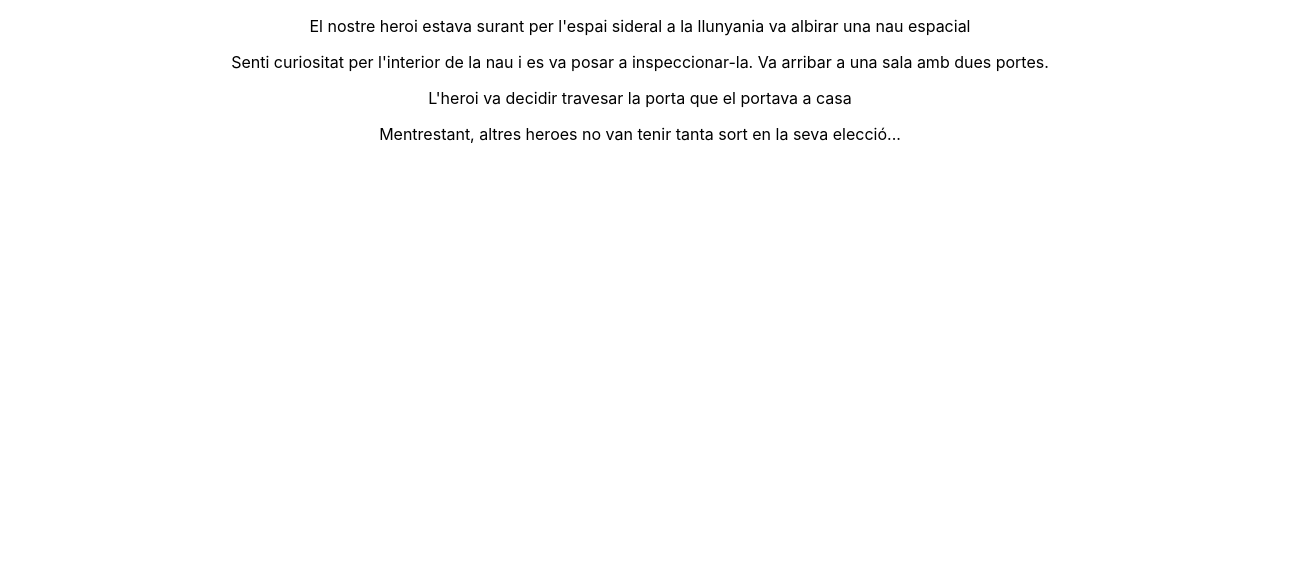
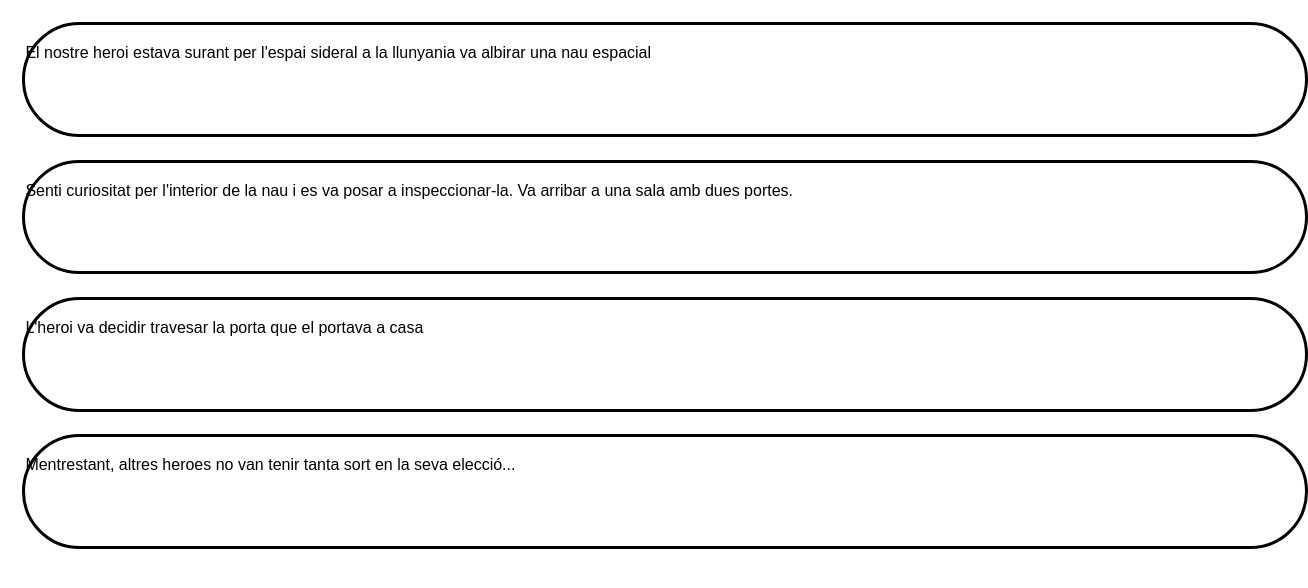
Before and after one commit to XaviOli/Tutorial-app, a React (Create React App) app: page / in a window 1280 px wide. Shown: the top 588 px of the page, 1308 px wide, since content can reach past the window. Built offline with nearby package versions, Linux system fonts and the light colour scheme.

Commit message:
Styled components

```diff
--- a/package.json
+++ b/package.json
@@ -9,6 +9,7 @@
     "react": "^18.2.0",
     "react-dom": "^18.2.0",
     "react-scripts": "5.0.1",
+    "styled-components": "^5.3.5",
     "web-vitals": "^2.1.4"
   },
   "scripts": {
--- a/src/componentes/Escena.jsx
+++ b/src/componentes/Escena.jsx
@@ -1,13 +1,12 @@
 import React from "react";
 import '../hojas-de-estilo/Styled.js';
+import { Rectangulo, Frame } from "../hojas-de-estilo/Styled.js";
 
 function Escena(props) {
     return (
-        <div className='contenedor-escena'>
-            <div className='contenedor-texto-escena'>
-                <p className='texto-escena'>{props.texto}</p>
-            </div>
-        </div>
+        <Rectangulo>
+           <Frame>{props.texto}</Frame>
+        </Rectangulo>
     )
 }
 
--- a/src/hojas-de-estilo/Styled.js
+++ b/src/hojas-de-estilo/Styled.js
@@ -12,3 +12,12 @@ export const Rectangulo = styled.div`
     border: 0.2rem solid black;
     border-radius: 4rem;
 `;
+
+export const Frame = styled.p`
+    font-size: 1rem;
+    text-align: center;
+    //padding: 4rem;
+    font-family:sans-serif;
+    font-weight: 400;
+    line-height: 1.5rem;
+`;
```
Also changed, not shown: 1 other file (tests, documents, lock files or other folders).
